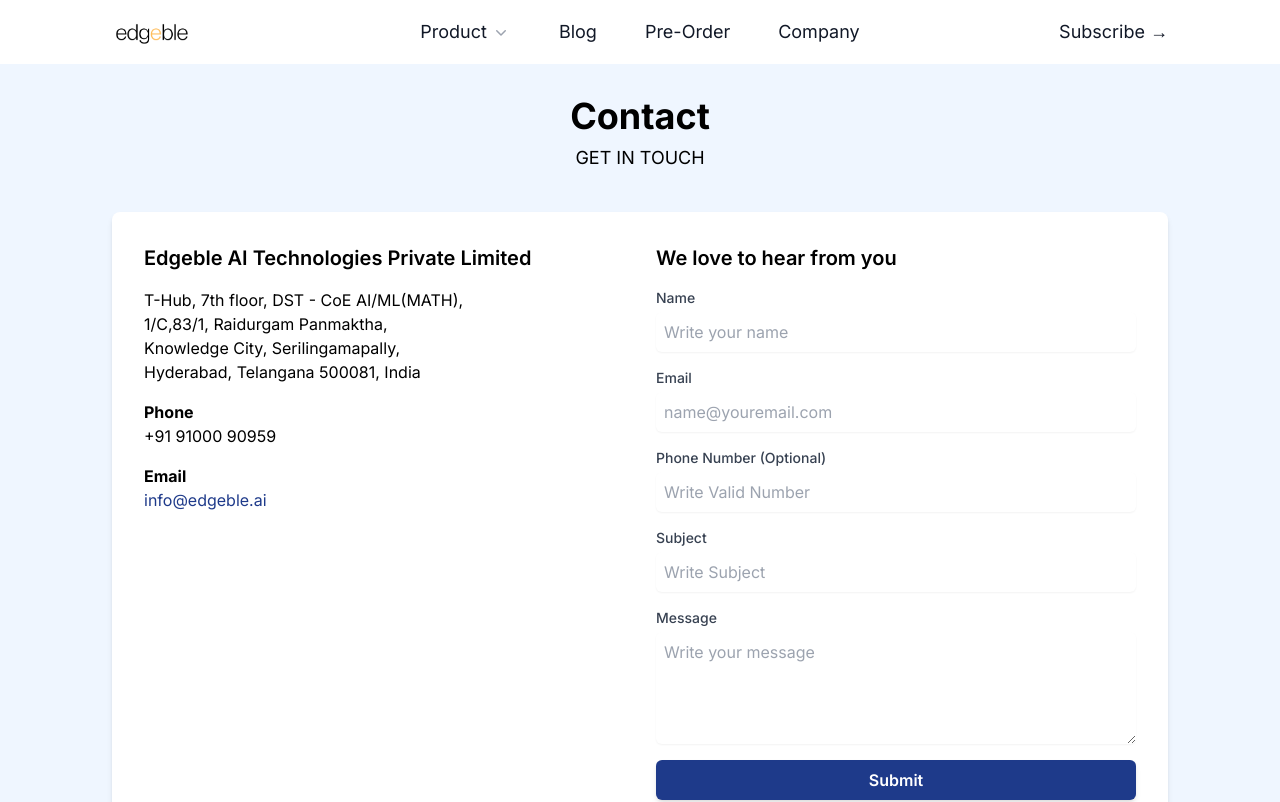
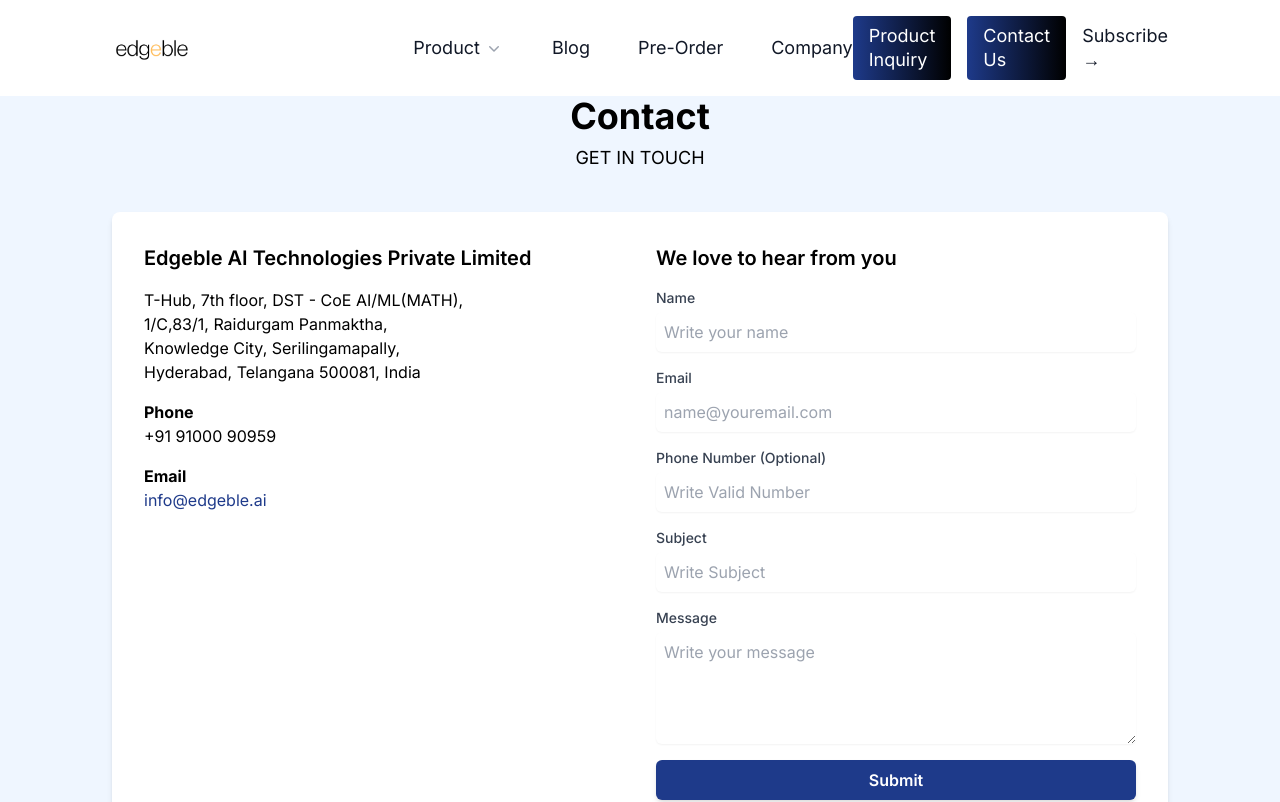
Before and after one commit to edgeble/edgeble, a Next.js app: page /contact in a window 1280 px wide. Shown: the top 802 px of the page. Built offline with nearby package versions, Linux system fonts and the light colour scheme.

Commit message:
Fixed the header section, fixed solutions section

```diff
--- a/app/components/Header.tsx
+++ b/app/components/Header.tsx
@@ -123,7 +123,13 @@
             Company
           </a>
         </PopoverGroup>
-        <div className="hidden lg:flex lg:flex-1 lg:justify-end">
+        <div className="hidden lg:flex lg:flex-1 lg:justify-end lg:items-center space-x-4">
+        <a href="/product-inquiry" className="text-lg 4xl:text-xl leading-6 text-white px-4 py-2 rounded bg-gradient-to-l from-black to-blue-900">
+    Product Inquiry
+  </a>
+  <a href="/contact-us" className="text-lg 4xl:text-xl leading-6 text-white px-4 py-2 rounded bg-gradient-to-l from-black to-blue-900">
+    Contact Us
+  </a>
           <a href="/contact" className="text-lg 4xl:text-xl leading-6 text-gray-900">
             Subscribe <span aria-hidden="true">&rarr;</span>
           </a>
--- a/app/page.tsx
+++ b/app/page.tsx
@@ -102,31 +102,31 @@
                 <div className="w-full h-full overflow-hidden">
                     <img src="./s1.png" alt="Solution 1" className="transition-transform duration-300 hover:scale-110 cursor-pointer w-full h-full object-cover box-border" />
                 </div>
-                <div className="w-full py-2 text-center text-white bg-gradient-to-l from-black to-blue-900">Industrial Automation</div>
+                <div className="w-full py-2 2xl:py-3 3xl:py-4 text-center text-white bg-gradient-to-l from-black to-blue-900">Industrial Automation</div>
             </div>
             <div className="relative flex-1 min-w-0 overflow-hidden flex flex-col items-center">
                 <div className="w-full h-full overflow-hidden">
                     <img src="./s2.png" alt="Solution 2" className="transition-transform duration-300 hover:scale-110 cursor-pointer w-full h-full object-cover box-border" />
                 </div>
-                <div className="w-full py-2 text-center text-white bg-gradient-to-l from-black to-blue-900">Agriculture</div>
+                <div className="w-full py-2 2xl:py-3 3xl:py-4 text-center text-white bg-gradient-to-l from-black to-blue-900">Agriculture</div>
             </div>
             <div className="relative flex-1 min-w-0 overflow-hidden flex flex-col items-center">
                 <div className="w-full h-full overflow-hidden">
                     <img src="./s3.png" alt="Solution 3" className="transition-transform duration-300 hover:scale-110 cursor-pointer w-full h-full object-cover box-border" />
                 </div>
-                <div className="w-full py-2 text-center text-white bg-gradient-to-l from-black to-blue-900">Automotive</div>
+                <div className="w-full py-2 2xl:py-3 3xl:py-4 text-center text-white bg-gradient-to-l from-black to-blue-900">Automotive</div>
             </div>
             <div className="relative flex-1 min-w-0 overflow-hidden flex flex-col items-center">
                 <div className="w-full h-full overflow-hidden">
                     <img src="./s4.png" alt="Solution 4" className="transition-transform duration-300 hover:scale-110 cursor-pointer w-full h-full object-cover box-border" />
                 </div>
-                <div className="w-full py-2 text-center text-white bg-gradient-to-l from-black to-blue-900">Medicine</div>
+                <div className="w-full py-2 2xl:py-3 3xl:py-4 text-center text-white bg-gradient-to-l from-black to-blue-900">Medicine</div>
             </div>
             <div className="relative flex-1 min-w-0 overflow-hidden flex flex-col items-center">
                 <div className="w-full h-full overflow-hidden">
                     <img src="./s5.png" alt="Solution 5" className="transition-transform duration-300 hover:scale-110 cursor-pointer w-full h-full object-cover box-border" />
                 </div>
-                <div className="w-full py-2 text-center text-white bg-gradient-to-l from-black to-blue-900">Defense</div>
+                <div className="w-full py-2 2xl:py-3 3xl:py-4 text-center text-white bg-gradient-to-l from-black to-blue-900">Defense</div>
             </div>
         </div>
     </div>
```
